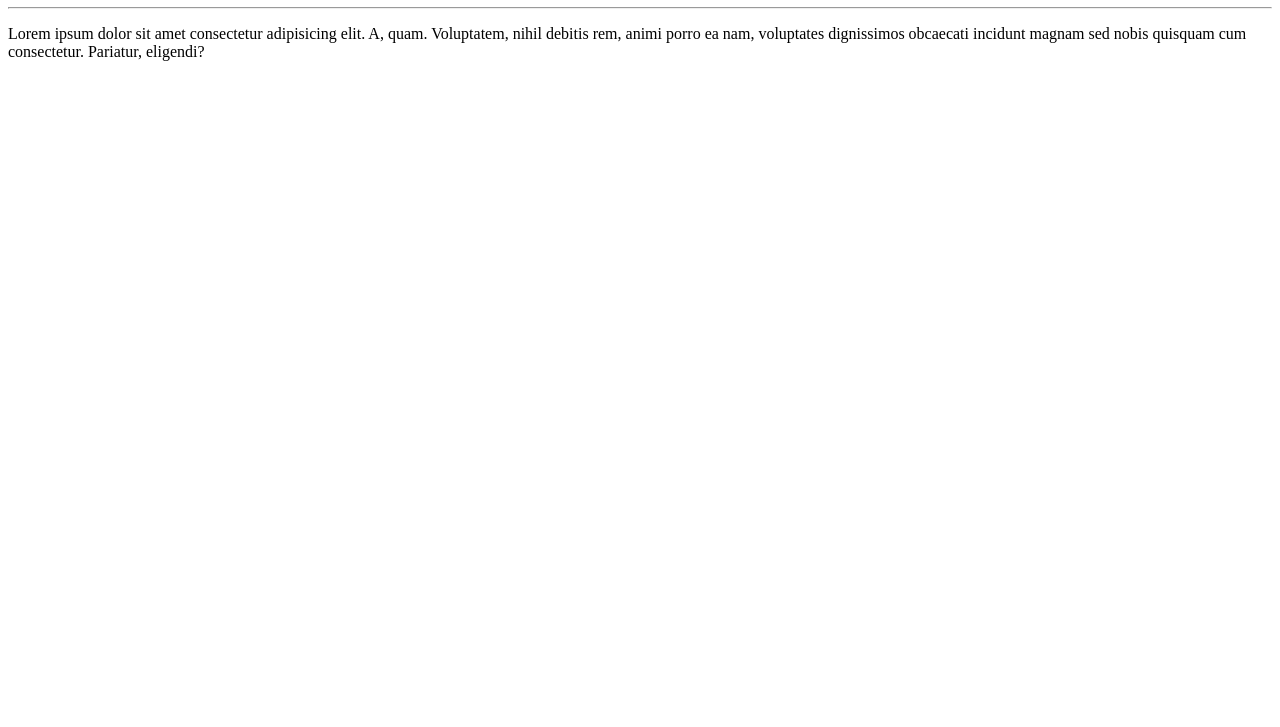
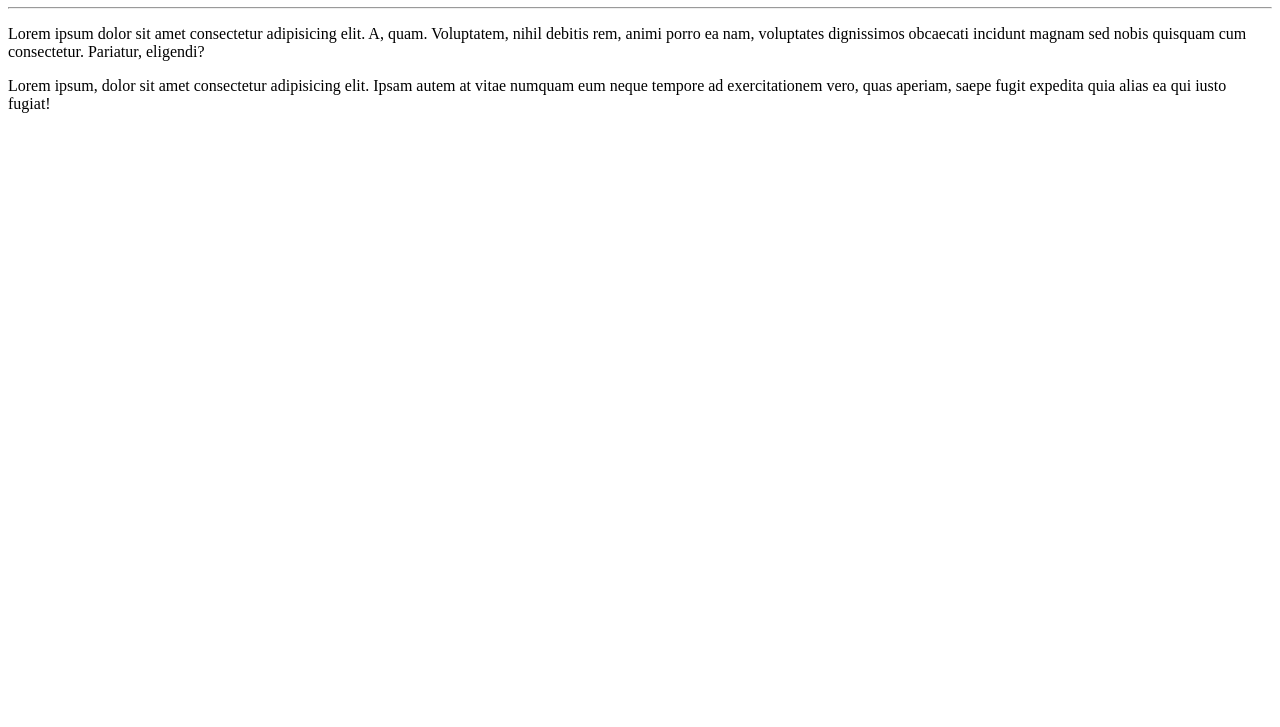
Before and after one commit to leo-allves/Ola-Mundo, a plain HTML site: page site-exemplo/index.html in a window 1280 px wide. Shown: the part 73-800 px from the top of the page. Drawn offline with Linux system fonts and the light colour scheme.

Commit message:
adicionei um paragráfo

```diff
--- a/site-exemplo/index.html
+++ b/site-exemplo/index.html
@@ -9,5 +9,7 @@
     <h1>Olá, mundo!</h1>
     <hr>
     <p>Lorem ipsum dolor sit amet consectetur adipisicing elit. A, quam. Voluptatem, nihil debitis rem, animi porro ea nam, voluptates dignissimos obcaecati incidunt magnam sed nobis quisquam cum consectetur. Pariatur, eligendi?</p>
+
+    <p>Lorem ipsum, dolor sit amet consectetur adipisicing elit. Ipsam autem at vitae numquam eum neque tempore ad exercitationem vero, quas aperiam, saepe fugit expedita quia alias ea qui iusto fugiat!</p>
 </body>
 </html>
```
